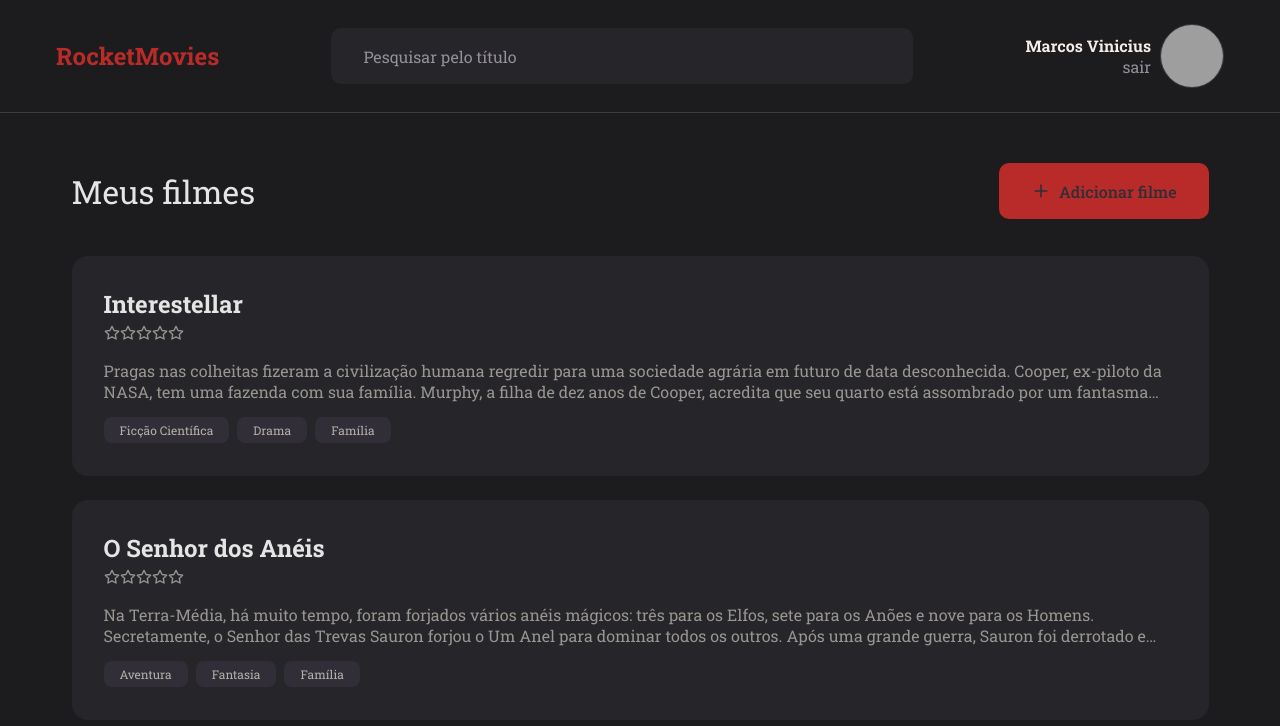
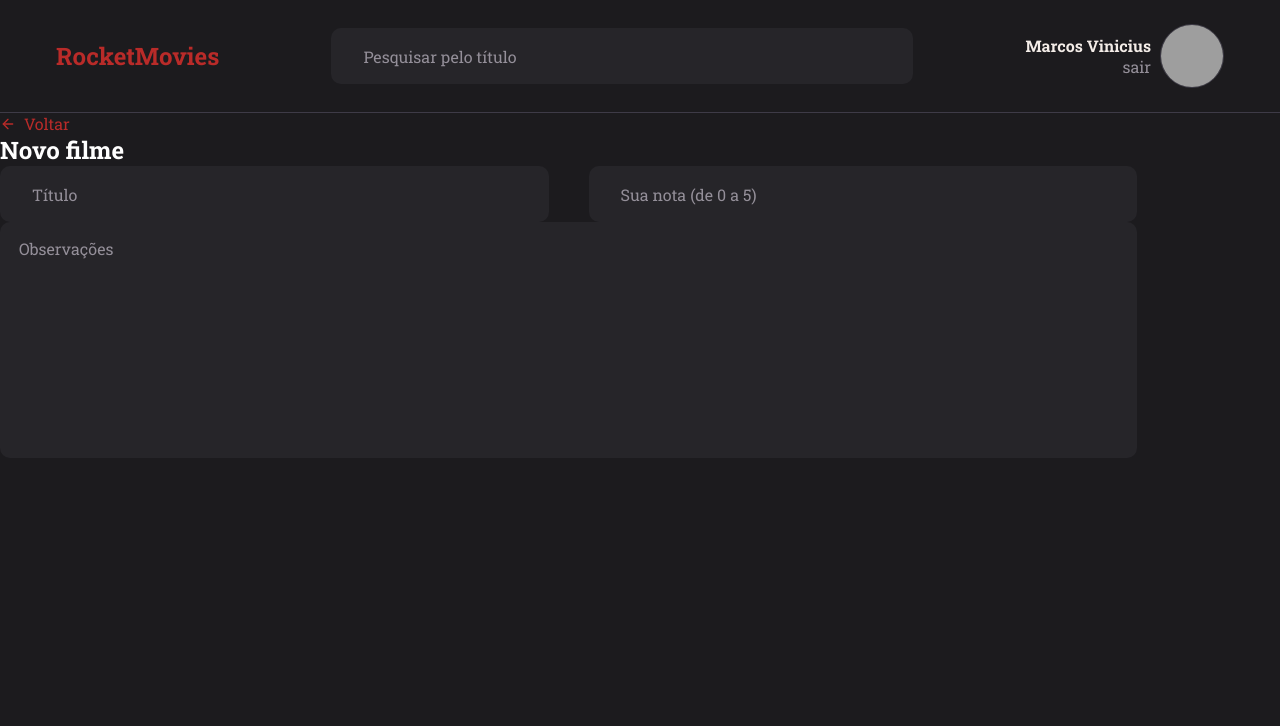
Before and after one commit to mviniciussb/MovieNotes--Frontend, a React (Vite) app: page / in a window 1280 px wide. Shown: the top 726 px of the page. Built offline with nearby package versions, Linux system fonts and the light colour scheme; grey boxes are pictures that could not be loaded.

Commit message:
Made textarea component

```diff
--- /dev/null
+++ b/src/components/textarea/index.jsx
@@ -0,0 +1,7 @@
+import {Container} from "./style"
+
+export function TextArea({ ...rest}){
+    return(
+        <Container {...rest}/>
+    )
+}
--- /dev/null
+++ b/src/components/textarea/style.js
@@ -0,0 +1,17 @@
+import styled from "styled-components";
+
+export const Container = styled.textarea`
+  padding: 1.6rem 1.9rem;
+  height: 23.6rem;
+  width: 100%;
+  resize: none;
+
+  color: ${({ theme }) => theme.COLORS.WHITE_1};
+  background-color: ${({ theme }) => theme.COLORS.BACKGROUND_3};
+  border-radius: 1rem;
+  border: none;
+
+  &::placeholder {
+    color: ${({ theme }) => theme.COLORS.GRAY_2};
+  }
+`;
--- a/src/main.jsx
+++ b/src/main.jsx
@@ -1,7 +1,7 @@
 import { StrictMode } from "react";
 import { createRoot } from "react-dom/client";
 
-import {Home} from "./pages/home"
+import {CreateMovie} from "./pages/createMovie"
 
 import { ThemeProvider } from "styled-components";
 import { GlobalStyle } from "./styles/global";
@@ -11,7 +11,7 @@ createRoot(document.getElementById("root")).render(
   <StrictMode>
     <ThemeProvider theme={theme}>
       <GlobalStyle />
-      <Home/>
+      <CreateMovie/>
     </ThemeProvider>
   </StrictMode>
 );
--- /dev/null
+++ b/src/pages/createMovie/index.jsx
@@ -0,0 +1,30 @@
+import { Container, Form } from "./style";
+
+import { FiArrowLeft } from "react-icons/fi";
+
+import { Header } from "../../components/header";
+import { Input } from "../../components/input";
+import { TextArea } from "../../components/textarea";
+
+export function CreateMovie() {
+  return (
+    <Container>
+      <Header />
+
+      <Form>
+        <a href="#">
+          <FiArrowLeft />
+          Voltar
+        </a>
+        <h2>Novo filme</h2>
+
+        <div className="input-wrapper">
+          <Input placeholder="Título" />
+          <Input placeholder="Sua nota (de 0 a 5)" />
+        </div>
+
+        <TextArea placeholder="Observações" />
+      </Form>
+    </Container>
+  );
+}
--- /dev/null
+++ b/src/pages/createMovie/style.js
@@ -0,0 +1,28 @@
+import styled from "styled-components";
+
+export const Container = styled.div`
+  height: 100vh;
+`;
+
+export const Form = styled.form`
+  width: 113.7rem;
+
+  > a {
+    display: flex;
+    align-items: center;
+    gap: 0.8rem;
+
+    color: ${({ theme }) => theme.COLORS.RED};
+  }
+
+  > h1 {
+    font-weight: 500;
+    font-size: 3.6rem;
+    color: ${({ theme }) => theme.COLORS.WHITE_3};
+  }
+
+  > .input-wrapper{
+    display: flex;
+    gap: 4rem;
+  }
+`;
```
